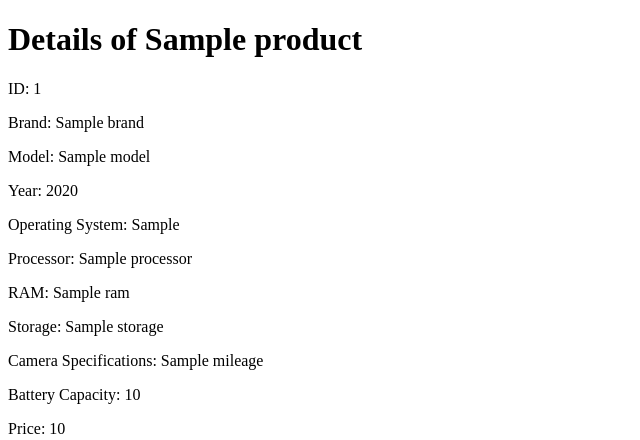
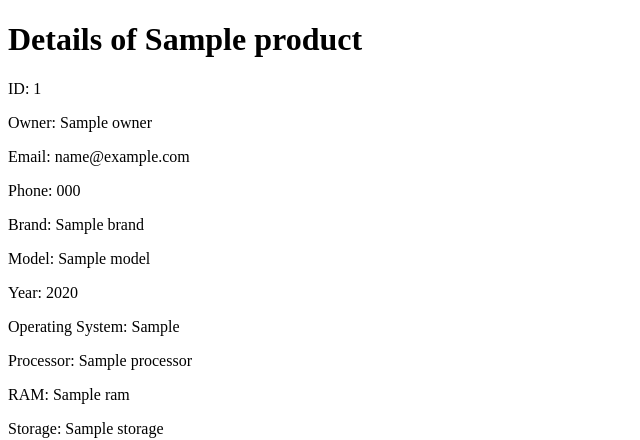
Before and after one commit to AlperenTasdelen/HW1-cloud, a Flask app: template templates/display_phone.html in a window 1280 px wide. Shown: the top 440 px of the page, without its empty margins (0-640 px from the left). Run offline with Flask 3, Linux system fonts and the light colour scheme; the template is opened without the code that fills it: most values are stand-ins (such as "Sample title", 1, 10 or a date in 2020); parts of the project's set-up code (start-up, migrations or seed data) failed here and were passed over; some libraries are stand-ins or nearby versions.

Commit message:
TODO: email sending structure

```diff
--- a/app.py
+++ b/app.py
@@ -3,6 +3,11 @@ from flask_pymongo import PyMongo
 from pymongo.mongo_client import MongoClient
 from pymongo.server_api import ServerApi
 from bson import ObjectId
+from datetime import datetime
+from pymongo import DESCENDING
+from flask import flash
+import smtplib
+
 import json
 
 app = Flask(__name__)
@@ -31,13 +36,13 @@ def logout():
 def profile():
     username = session.get('username')
     if not username:
-        #return redirect(url_for('login'))
+        flash('You must be logged in to view your profile', 'error')
         return render_template('signin.html')
 
     user = users_collection.find_one({'username': username})
     products = products_collection.find()
     products2 = products_collection.find()
-    return render_template('profile.html', user=user, products=products, products2=products2)
+    return render_template('profile.html', user=user, products=products, products2=products2, username = session.get('username'))
 
 @app.route('/signin')
 def signin():
@@ -51,14 +56,26 @@ def register():
         # Once registered, you may redirect the user to another page (e.g., the sign-in page)
         # Process form submission
         username = request.form['username']
+        email = request.form['email']
+        phone = request.form['phone']
         password = request.form['password']
         # Add user to the users array
-        if users_collection.find_one({'$or': [{'username': username}, {'password': password}]}):
+
+        if not email.endswith('@ceng.metu.edu.tr'):
+            flash('Email must be in the format example@ceng.metu.edu.tr', 'error')
             return redirect(url_for('register'))
+
+        if users_collection.find_one({'$or': [{'email': email}]}):
+            flash('Email already exists, please use a different email', 'error')
+            return redirect(url_for('register'))
+
+        #TODO: send email to user for verification
 
         user_data = {
             'username': username,
             'password': password,
+            'email': email,
+            'phone': phone,
             'isAdmin': False
         }
 
@@ -71,22 +88,19 @@ def register():
 
 @app.route('/login', methods=['POST'])
 def login():
-    username = request.form['username']
+    email = request.form['email']
     password = request.form['password']
-    user = users_collection.find_one({'username': username, 'password': password})
+    user = users_collection.find_one({'email': email, 'password': password})
     if user:
         # User found, redirect to homepage or dashboard
-        session['username'] = username
+        session['username'] = user['username']
         return redirect(url_for('index'))
     else:
-        # User not found or incorrect password, redirect back to sign-in page
+        flash('Invalid email or password', 'error')
         return redirect(url_for('signin'))
 
 @app.route('/')
 def index():
-    #products = products_collection.find({isFeatured: True})
-    #products = products_collection.find()
-
     username = session.get('username')
     session['username'] = username
     return render_template('index.html')
@@ -100,7 +114,7 @@ def products():
         if category != 'all':
             query['product_type'] = category
 
-    products = products_collection.find(query)
+    products = products_collection.find(query).sort('created_at', DESCENDING)
     return render_template('products.html', products=products, username = session.get('username'))
 
 @app.route('/user_list')
@@ -119,11 +133,13 @@ def edit_user(user_id):
         # Retrieve form data
         user = users_collection.find_one({'_id': ObjectId(user_id)})
         username = request.form['username']
+        email = request.form['email']
         password = request.form['password']
 
         # Update user data
         users_collection.update_one({'username': username}, {'$set': {
-            'username': username,  # Update username if necessary, otherwise use the existing username
+            'username': username,
+            'email': email,
             'password': password
         }})
 
@@ -138,11 +154,13 @@ def edit_user_own(user_id):
         # Retrieve form data
         # user = users_collection.find_one({'_id': ObjectId(user_id)})
         username = request.form['username']
+        email = request.form['email']
         password = request.form['password']
 
         # Update user data
         users_collection.update_one({'_id': ObjectId(user_id)}, {'$set': {
-            'username': username,  # Update username if necessary, otherwise use the existing username
+            'username': username,
+            'email': email,
             'password': password
         }})
 
@@ -243,7 +261,8 @@ def add_vehicle():
             'isRegularAllowed': isRegularAllowed,
             'isFeatured': False,
             'favoriteList': [],
-            'isActivated': True
+            'isActivated': True,
+            'created_at': datetime.now()
         }
 
         # Insert item into MongoDB
@@ -297,7 +316,8 @@ def add_computer():
             'isRegularAllowed': isRegularAllowed,
             'isFeatured': False,
             'favoriteList': [],
-            'isActivated': True
+            'isActivated': True,
+            'created_at': datetime.now()
         }
 
         # Insert item into MongoDB
@@ -351,7 +371,8 @@ def add_phone():
             'isRegularAllowed': isRegularAllowed,
             'isFeatured': False,
             'favoriteList': [],
-            'isActivated': True
+            'isActivated': True,
+            'created_at': datetime.now()
         }
 
         # Insert item into MongoDB
@@ -395,7 +416,8 @@ def add_private_lesson():
             'isRegularAllowed': isRegularAllowed,
             'isFeatured': False,
             'favoriteList': [],
-            'isActivated': True
+            'isActivated': True,
+            'created_at': datetime.now()
         }
 
         # Insert item into MongoDB
@@ -460,6 +482,9 @@ def edit_vehicle(product_id):
         else:
             isRegularAllowed = True
 
+        old_vehicle = products_collection.find_one({'_id': ObjectId(product_id)})
+        old_price = old_vehicle.get('price', 0)
+
         products_collection.update_one({'_id': ObjectId(product_id)}, {'$set': {
             'title': title,
             'type': vehicle_type,
@@ -477,6 +502,9 @@ def edit_vehicle(product_id):
             'isRegularAllowed': isRegularAllowed
         }})
 
+        if(price < old_price):
+            favoriteList = products_collection.find_one({'_id': ObjectId(product_id)}).get('favoriteList', [])
+            #TODO: Send email to users in favoriteList
         return redirect(url_for('profile'))
 
     vehicle = products_collection.find_one({'_id': ObjectId(product_id)})
@@ -615,7 +643,8 @@ def display_vehicle(product_id):
     else:
         is_admin = False
     product = products_collection.find_one({'_id': ObjectId(product_id)})
-    return render_template('display_vehicle.html', product = product, username = session.get('username'), is_admin = is_admin)
+    owner = users_collection.find_one({'username': product.get('owner')})
+    return render_template('display_vehicle.html', product = product, username = session.get('username'), is_admin = is_admin, owner = owner)
 
 @app.route('/display_computer/<string:product_id>')
 def display_computer(product_id):
@@ -627,7 +656,8 @@ def display_computer(product_id):
     else:
         is_admin = False
     product = products_collection.find_one({'_id': ObjectId(product_id)})
-    return render_template('display_computer.html', product=product, username = session.get('username'), is_admin = is_admin)
+    owner = users_collection.find_one({'username': product.get('owner')})
+    return render_template('display_computer.html', product=product, username = session.get('username'), is_admin = is_admin, owner = owner)
 
 @app.route('/display_phone/<string:product_id>')
 def display_phone(product_id):
@@ -639,7 +669,8 @@ def display_phone(product_id):
     else:
         is_admin = False
     product = products_collection.find_one({'_id': ObjectId(product_id)})
-    return render_template('display_phone.html', product=product, username = session.get('username'), is_admin = is_admin)
+    owner = users_collection.find_one({'username': product.get('owner')})
+    return render_template('display_phone.html', product=product, username = session.get('username'), is_admin = is_admin, owner = owner)
 
 @app.route('/display_private-lesson/<string:product_id>')
 def display_private_lesson(product_id):
@@ -651,7 +682,8 @@ def display_private_lesson(product_id):
     else:
         is_admin = False
     product = products_collection.find_one({'_id': ObjectId(product_id)})
-    return render_template('display_private_lesson.html', product=product, username = session.get('username'), is_admin = is_admin)
+    owner = users_collection.find_one({'username': product.get('owner')})
+    return render_template('display_private_lesson.html', product=product, username = session.get('username'), is_admin = is_admin, owner = owner)
 
 @app.route('/add_to_favorites/<string:product_id>', methods=['POST'])
 def add_to_favorites(product_id):
@@ -682,12 +714,12 @@ def delete_product(product_id):
 
 @app.route('/activate_product/<string:product_id>', methods=['POST'])
 def activate_product(product_id):
-    products_collection.update_one({'_id': ObjectId(product_id)}, {'$set': {'isActivated': 'true'}})
+    products_collection.update_one({'_id': ObjectId(product_id)}, {'$set': {'isActivated': True}})
     return redirect(url_for('profile'))
 
 @app.route('/deactivate_product/<string:product_id>', methods=['POST'])
 def deactivate_product(product_id):
-    products_collection.update_one({'_id': ObjectId(product_id)}, {'$set': {'isActivated': 'false'}})
+    products_collection.update_one({'_id': ObjectId(product_id)}, {'$set': {'isActivated': False}})
     return redirect(url_for('profile'))
 
 @app.route('/rotate_edit/<string:user_id>', methods=['GET', 'POST'])
--- a/templates/display_phone.html
+++ b/templates/display_phone.html
@@ -8,6 +8,13 @@
 <body>
     <h1>Details of {{ product.title }}</h1>
     <p>ID: {{ product._id }}</p>
+    <p>Owner: {{ product.owner }}</p>
+    {% if username or product.isRegularAllowed == true%}
+        <p>Email: {{ owner.email }}</p>
+    {% endif %}
+    {% if username or product.isRegularAllowed == true%}
+        <p>Phone: {{ owner.phone }}</p>
+    {% endif %}
     <p>Brand: {{ product.brand }}</p>
     <p>Model: {{ product.model }}</p>
     <p>Year: {{ product.year }}</p>
@@ -44,13 +51,13 @@
             <button type="submit">Delete Product</button>
         </form>
     {% endif %}
-    {% if username and product.isActivated == false %}
+    {% if username == product.owner and product.isActivated == false %}
         <form action="/activate_product/{{ product._id|string|urlencode }}" method="POST">
             <input type="hidden" name="product_id" value="{{ product._id }}">
             <button type="submit">Activate Product</button>
         </form>
     {% endif %}
-    {% if username and product.isActivated == true %}
+    {% if username == product.owner and product.isActivated == true %}
         <form action="/deactivate_product/{{ product._id|string|urlencode }}" method="POST">
             <input type="hidden" name="product_id" value="{{ product._id }}">
             <button type="submit">Deactivate Product</button>
--- a/templates/display_user.html
+++ b/templates/display_user.html
@@ -11,7 +11,8 @@
     <h1>User Details</h1>
     <div>
         <p><strong>Username:</strong> {{ user.username }}</p>
-        <p><strong>Password:</strong> {{ user.password }}</p>
+        <p><strong>Email:</strong> {{ user.email }}</p>
+        <p><strong>Phone:</strong> {{ user.phone }}</p>
         <!-- Add more user attributes if needed -->
     </div>
     <!-- Add any necessary JavaScript scripts here -->
--- a/templates/products.html
+++ b/templates/products.html
@@ -12,7 +12,7 @@
     <a href="/">Home</a>
     <ul>
         {% for product in products %}
-            {% if product.isActivated == true and (username or product.isRegularAllowed == true) %}
+            {% if product.isActivated == true %}
                 <li>
                     <a href="/display_{{ product.product_type }}/{{ product._id|string|urlencode }}">{{ product.title }}</a>
                 </li>
--- a/templates/register.html
+++ b/templates/register.html
@@ -12,6 +12,10 @@
     <form action="/register" method="post">
         <label for="username">Username:</label><br>
         <input type="text" id="username" name="username" required><br>
+        <label for="email">Email:</label><br>
+        <input type="email" id="email" name="email" required><br>
+        <label for="phone">Phone:</label><br>
+        <input type="tel" id="phone" name="phone" required><br>
         <label for="password">Password:</label><br>
         <input type="password" id="password" name="password" required><br><br>
         <input type="submit" value="Register">
--- a/templates/signin.html
+++ b/templates/signin.html
@@ -10,8 +10,8 @@
 <body>
     <h2>Sign In</h2>
     <form action="/login" method="post">
-        <label for="username">Username:</label><br>
-        <input type="text" id="username" name="username"><br>
+        <label for="email">Email:</label><br>
+        <input type="email" id="email" name="email" required><br>
         <label for="password">Password:</label><br>
         <input type="password" id="password" name="password"><br><br>
         <input type="submit" value="Sign In">
```
Also changed, not shown: templates/display_computer.html (+9 -2 lines), templates/display_private_lesson.html (+9 -2 lines), templates/display_vehicle.html (+9 -2 lines), templates/edit_user_own.html (+8 -2 lines).
